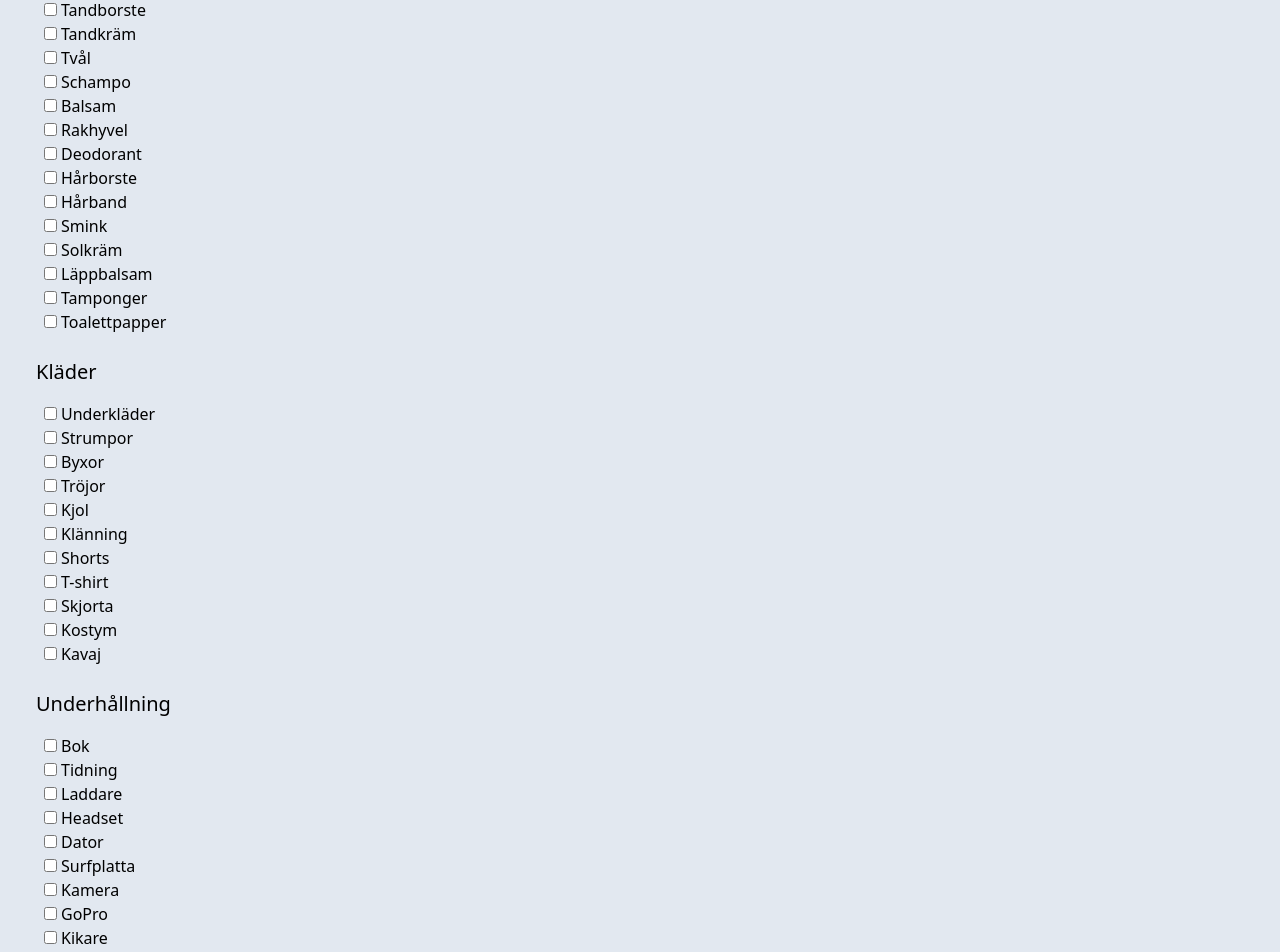
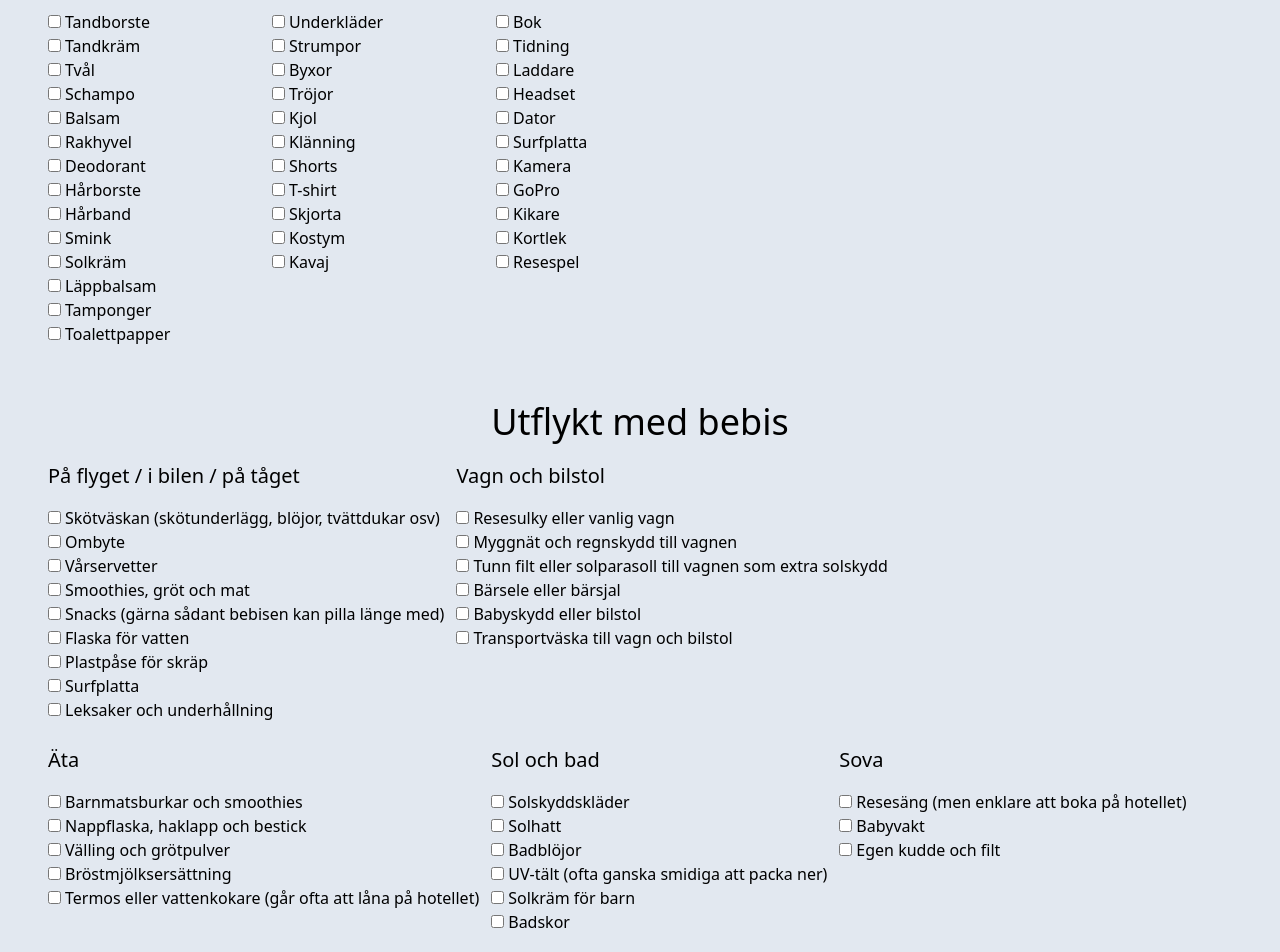
Before and after one commit to karlmovin/karlmovin.github.io, a React (Vite) app: page /packning in a window 1280 px wide. Shown: the part 280-1232 px from the top of the page. Built offline with nearby package versions, Linux system fonts and the light colour scheme.

Commit message:
uppdatera packlistor

```diff
--- a/src/routes/packning.tsx
+++ b/src/routes/packning.tsx
@@ -101,15 +101,15 @@ const packlistdata = [
           "Solskyddskläder",
           "Solhatt",
           "Badblöjor",
-          "UV-tält (ofta ganska smidiga att packa ner!)",
-          "Solkräm för barn (våra bästa tips här!)",
+          "UV-tält (ofta ganska smidiga att packa ner)",
+          "Solkräm för barn",
           "Badskor",
         ],
       },
       {
         title: "Sova",
         items: [
-          "Resesäng (men enklare att boka på hotellet!)",
+          "Resesäng (men enklare att boka på hotellet)",
           "Babyvakt",
           "Egen kudde och filt",
         ],
@@ -226,21 +226,25 @@ const packlistdata = [
     ],
   },
   {
-    title: "Utförsskidor",
+    title: "Utförsåkning",
     data: [
       {
         title: "Utrustning",
         items: [
           "Skidor och pjäxor",
           "Stavar",
-          "Skidunderställ (2 par räcker för de flesta)",
-          "Skidkläder",
-          "Skidstrumpor",
           "Skidhandskar",
           "Skidhjälm",
           "Ryggskydd",
           "Goggles",
-          "Solglasögon",
+        ],
+      },
+      {
+        title: "Kläder",
+        items: [
+          "Skidunderställ (2 par räcker för de flesta)",
+          "Skidkläder",
+          "Skidstrumpor",
           "Mössa/pannband/balaklava",
           "Handskar",
           "Halsduk/buff",
@@ -248,10 +252,17 @@ const packlistdata = [
           "3-4 överdelar",
           "1-3 tjockare tröjor",
           "Underkläder",
+          "Vinterskor och kanske ett lättare par du kan ha inne på hotellet",
+        ],
+      },
+      {
+        title: "Bra att ha",
+        items: [
+          "Solglasögon",
+          "Underkläder",
           "Toalettartiklar (glöm inte viktiga mediciner)",
           "Solkräm",
           "Laddare",
-          "Vinterskor och kanske ett lättare par du kan ha inne på hotellet",
         ],
       },
     ],
@@ -268,9 +279,9 @@ const packlistdata = [
         ],
       },
       {
-        title: "Turskidor",
+        title: "Kläder",
         subtitle:
-          "Basen i din packning är densamma på dagsturen som på den längre utfärden. Däremot tillkommer utrustning för övernattning, samt ombyten om du blir borta i flera dagar. Under vintern blir det extra viktigt att klä sig enligt lager på lager-principen. Kom även ihåg att du lätt fryser när du stannar till. Därför behövs förstärkningsplagg, såsom dunjacka, under pauserna. På långturer är det viktigt att ha med en bra jacka som tål både vind och väta. \n\n Du som ska på flerdagstur i snön kan dra packningen på en pulka, så avlastar du ryggen. I fjällvärlden slipper du bära med dig mat om du i förväg ser efter vilka av STFs fjällstugor som har butik. Glöm inte att läsa på om fjällsäkerhet innan du ger dig av.",
+          "Basen i din packning är densamma på dagsturen som på den längre utfärden. Däremot tillkommer utrustning för övernattning, samt ombyten om du blir borta i flera dagar. Under vintern blir det extra viktigt att klä sig enligt lager på lager-principen. Kom även ihåg att du lätt fryser när du stannar till. Därför behövs förstärkningsplagg, såsom dunjacka, under pauserna. På långturer är det viktigt att ha med en bra jacka som tål både vind och väta. ",
         items: [
           "Ull-/syntetunderställ närmast kroppen.",
           "Tröja.",
@@ -280,10 +291,17 @@ const packlistdata = [
           "Damasker.",
           "Extra mössa, buff och vantar. Helst tjocka tumvantar.",
           "Extra underställ och strumpor. Men ta inte med för mycket, du kan tvätta om det behövs.",
-          "Tvål som fungerar för tvätt, städ och disk.",
+        ],
+      },
+      {
+        title: "Annat",
+        subtitle:
+          "Du som ska på flerdagstur i snön kan dra packningen på en pulka, så avlastar du ryggen. I fjällvärlden slipper du bära med dig mat om du i förväg ser efter vilka av STFs fjällstugor som har butik. Glöm inte att läsa på om fjällsäkerhet innan du ger dig av.",
+        items: [
           "Solglasögon/skidglasögon, solskyddsfaktor.",
           "Mat och dryck. Vattenflaska, termos, kåsa och spork.",
           "Plastpåsar för skräp (så du kan ta med det ned från fjället och närmsta sophantering).",
+          "Tvål som fungerar för tvätt, städ och disk.",
           "Ligg-/sittunderlag.",
           "Första hjälpen-kit, inklusive första förband, elastisk binda och skavsårsplåster.",
           "Toalettpapper.",
@@ -291,7 +309,7 @@ const packlistdata = [
           "Fickkniv, tändstickor/tändstål.",
           "Ficklampa, pannlampa.",
           "Mobiltelefon och powerbank. (Tänk på att det inte alltid finns mobiltäckning i fjällvärlden)",
-          "Vindsäck och spade. De går att hyra på många fjällstationer.",
+          "Vindsäck. De går att hyra på många fjällstationer.",
           "Lite reparationsutrustning, exempelvis silvertejp och remmar.",
         ],
       },
@@ -516,17 +534,14 @@ export default function Packlistor() {
             selectedCategory === "" || category.title === selectedCategory
         )
         .map(({ title, data }) => (
-          <section id={title} key={title}>
-            <p className="text-4xl">{title}</p>
-            <div className="mt-2 ml-1 flex flex-row">
-              <div className="flex-1">
+          <section id={title} key={title} className="flex flex-col">
+            <p className="text-4xl self-center pb-3">{title}</p>
+            <div className="mt-2 ml-1 flex flex-row flex-wrap">
               {data.map(({ title: dataTitle, subtitle, items }) => (
-                  <>
+                <div className="max-w-1/2 min-w-56 pl-3">
                   <p className="text-xl">{dataTitle}</p>
-                    <p className="text-sm py-2 whitespace-pre-line">
-                      {subtitle}
-                    </p>
-                    <ol className="pl-2">
+                  <p className="text-sm py-2 whitespace-pre-line">{subtitle}</p>
+                  <ol className="">
                     {items?.map((item) => (
                       <li key={item}>
                         <input
@@ -538,9 +553,8 @@ export default function Packlistor() {
                     ))}
                   </ol>
                   <br />
-                  </>
+                </div>
               ))}
-              </div>
             </div>
           </section>
         ))}
```
Lines whose indentation alone changed are shown as unchanged.
